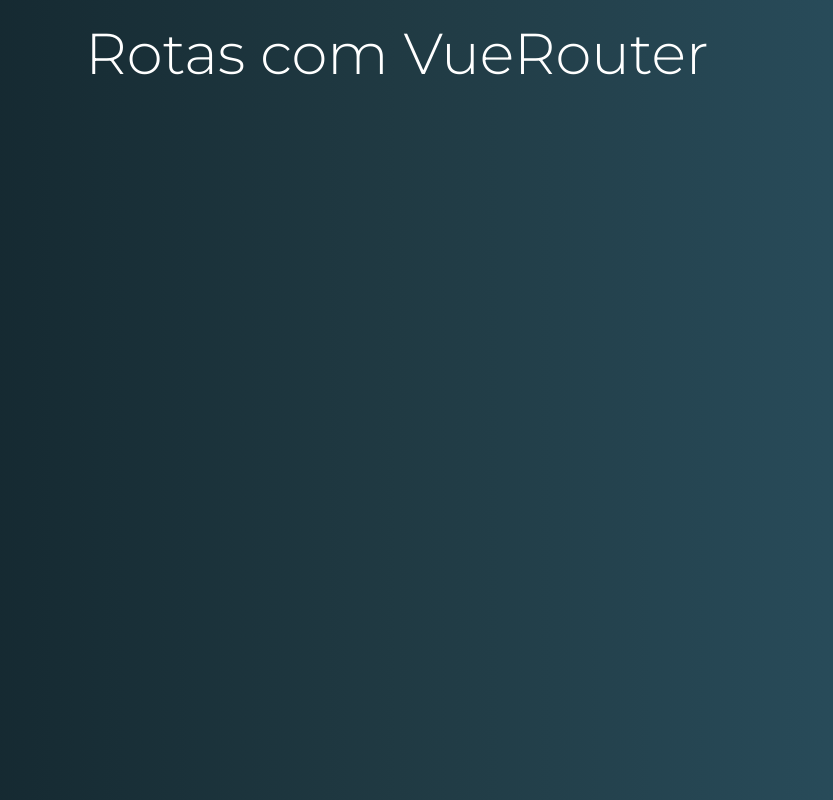
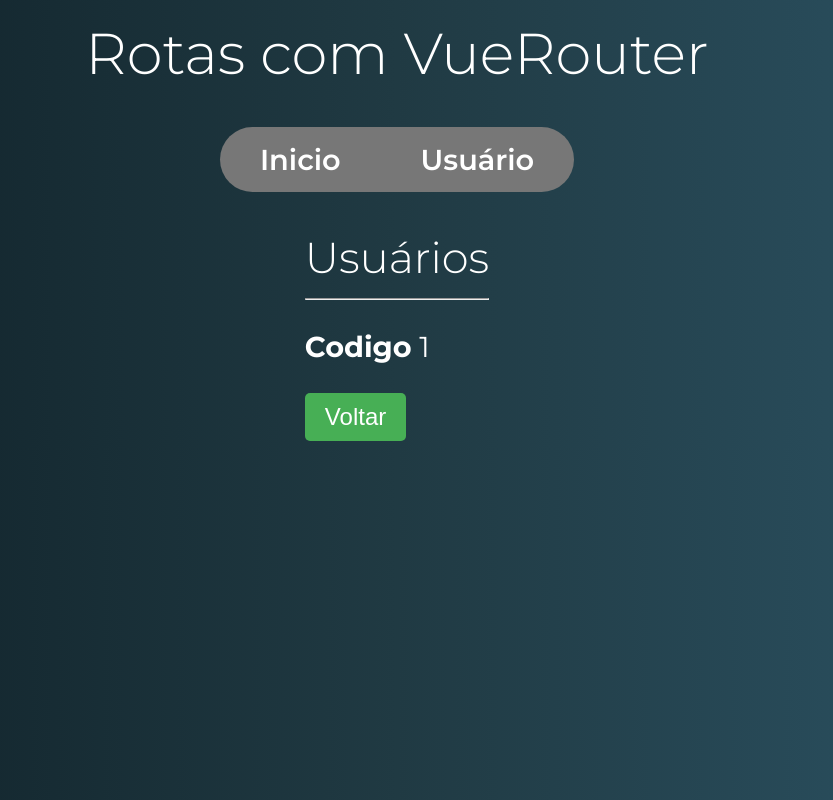
Before and after one commit to jnthnklvn/curso_vue, a Vue app in the folder aulas/rotas-exercicios/: page /usuario/1 in a window 1280 px wide. Shown: the whole page, without its empty margins (243-1076 px from the left). Built offline with nearby package versions, Linux system fonts and the light colour scheme.

Commit message:
Lendo parametros de rotas

```diff
--- a/aulas/rotas-exercicios/package.json
+++ b/aulas/rotas-exercicios/package.json
@@ -9,7 +9,8 @@
   },
   "dependencies": {
     "bootstrap-vue": "^2.0.0-rc.26",
-    "vue": "^2.5.17"
+    "vue": "^2.5.17",
+    "vue-router": "3.0.2"
   },
   "devDependencies": {
     "@babel/polyfill": "^7.0.0-beta.53",
--- a/aulas/rotas-exercicios/src/App.vue
+++ b/aulas/rotas-exercicios/src/App.vue
@@ -1,13 +1,17 @@
 <template>
   <div id="app">
     <h1>Rotas com VueRouter</h1>
+    <Menu />
+    <router-view></router-view>
   </div>
 </template>
 
 <script>
+import Menu from "@/components/template/Menu";
+
 export default {
-
-}
+  components: { Menu }
+};
 </script>
 
 <style>
--- /dev/null
+++ b/aulas/rotas-exercicios/src/components/Inicio.vue
@@ -0,0 +1,12 @@
+<template>
+  <div class="inicio">
+    <h2>Inicio</h2>
+  </div>
+</template>
+
+<script>
+export default {};
+</script>
+
+<style>
+</style>
--- /dev/null
+++ b/aulas/rotas-exercicios/src/components/Usuario.vue
@@ -0,0 +1,30 @@
+<template>
+  <div class="usuario">
+    <h2>Usuários</h2>
+    <hr />
+    <p>
+      <strong>Codigo</strong>
+      {{ id }}
+    </p>
+    <button sucesso @click="irParaInicio">Voltar</button>
+  </div>
+</template>
+
+<script>
+export default {
+  data() {
+    return {
+      id: this.$route.params.id
+    };
+  },
+  methods: {
+    irParaInicio() {
+      this.$router.push("/");
+      /* this.$router.push({ path: "/" }); */
+    }
+  }
+};
+</script>
+
+<style>
+</style>
--- /dev/null
+++ b/aulas/rotas-exercicios/src/components/template/Menu.vue
@@ -0,0 +1,19 @@
+<template>
+  <nav class="menu">
+    <ul>
+      <router-link to="/" tag="li" active-class="active" exact>
+        <a>Inicio</a>
+      </router-link>
+      <router-link to="/usuario/10" tag="li" active-class="active">
+        <a>Usuário</a>
+      </router-link>
+    </ul>
+  </nav>
+</template>
+
+<script>
+export default {};
+</script>
+
+<style>
+</style>
--- a/aulas/rotas-exercicios/src/main.js
+++ b/aulas/rotas-exercicios/src/main.js
@@ -1,9 +1,11 @@
 import './style.css'
 import Vue from 'vue'
 import App from './App.vue'
+import router from './router'
 
 Vue.config.productionTip = false
 
 new Vue({
+  router,
   render: h => h(App),
 }).$mount('#app')
--- /dev/null
+++ b/aulas/rotas-exercicios/src/router.js
@@ -0,0 +1,17 @@
+import Vue from 'vue'
+import Router from 'vue-router'
+import Inicio from '@/components/Inicio'
+import Usuario from '@/components/Usuario'
+
+Vue.use(Router)
+
+export default new Router({
+    mode: 'history',
+    routes: [{
+        path: '/',
+        component: Inicio,
+    }, {
+        path: '/usuario/:id',
+        component: Usuario,
+    }, ]
+})
--- a/aulas/rotas-exercicios/src/style.css
+++ b/aulas/rotas-exercicios/src/style.css
@@ -55,6 +55,7 @@
 }
 
 [sucesso] {
+    cursor: pointer;
     color: #FFF;
     background-color: #47af55;
 }
```
Also changed, not shown: 1 other file (tests, documents, lock files or other folders). Lines whose indentation alone changed are shown as unchanged.
